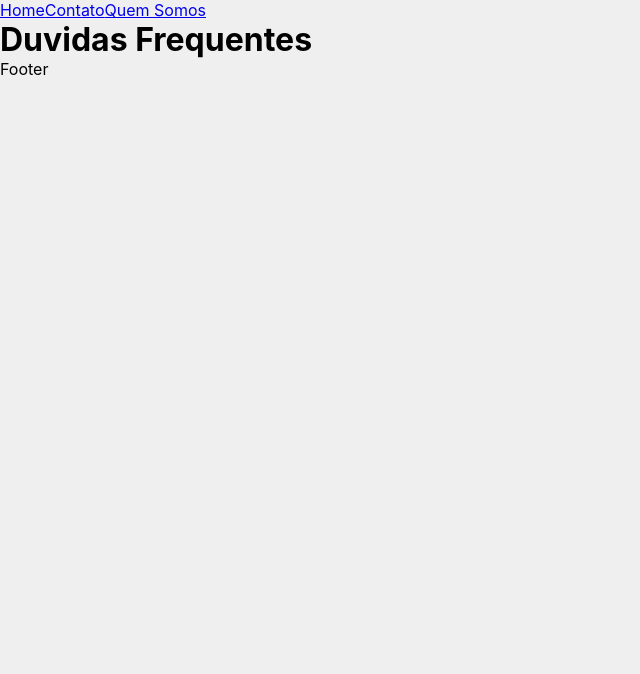
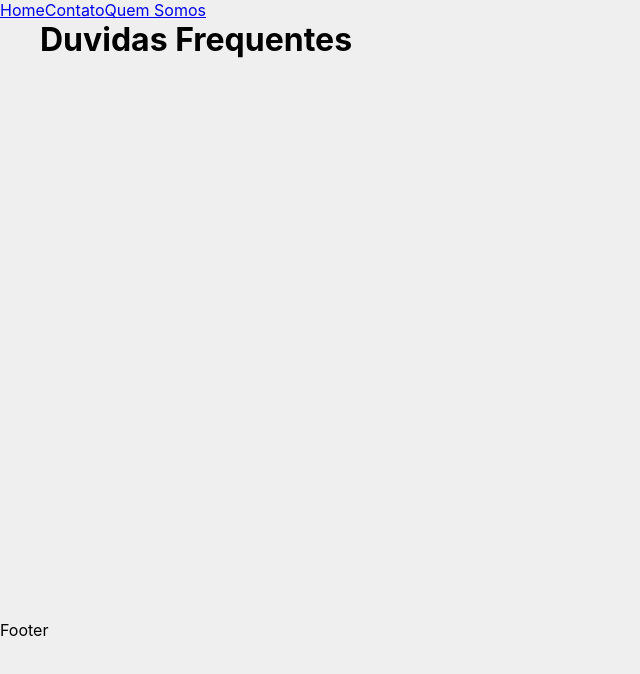
Before and after one commit to anapaulaghix/app-js, a React (Create React App) app: page /Contact in a window 1280 px wide. Shown: the top 674 px of the page, without its empty margins (0-640 px from the left). Built offline with nearby package versions, Linux system fonts and the light colour scheme.

Commit message:
update container

```diff
--- a/src/App.js
+++ b/src/App.js
@@ -20,11 +20,13 @@ function App() {
         <Link to="/contact">Contato</Link>
         <Link to="/company">Quem Somos</Link>
       </div>
+      <Container customClass='min-height'>
       <Routes>
           <Route path="/" element={<Home />} />
           <Route path="/Company" element={<Company />} />
           <Route path="/Contact" element={<Contact />} />
       </Routes>
+      </Container>
       <p>Footer</p>
     </Router>
   )
--- a/src/components/layout/Container.js
+++ b/src/components/layout/Container.js
@@ -2,7 +2,7 @@ import styles from './Container.module.css'
 
 function Container(props) {
   return (
-    <div className={styles.container}>
+    <div className={`${styles.container} ${styles[props.customClass]}`}>
       {props.children}
     </div>
   )
--- a/src/components/layout/Container.module.css
+++ b/src/components/layout/Container.module.css
@@ -6,15 +6,6 @@
     flex-wrap: wrap;
   }
 
-  .start {
-    justify-content: flex-start;
-  }
-
-  .column {
-    flex-direction: column;
-    justify-content: flex-start;
-  }
-
   .min-height {
     min-height: 75%;
   }
```
